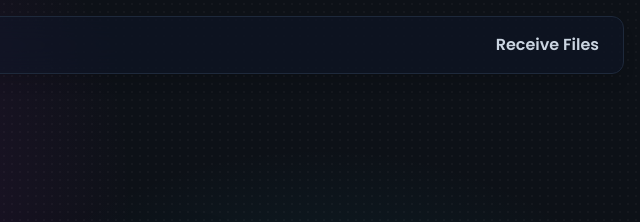
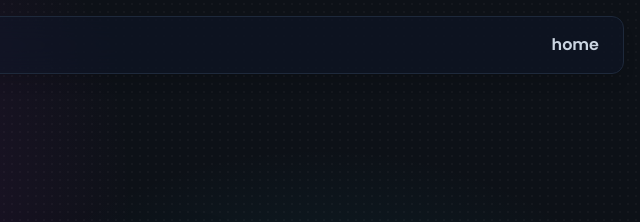
Before and after one commit to Spkhot/FileBolt, a website: page public/receive-text.html in a window 1280 px wide. Shown: the top 222 px of the page, 640-1280 px from the left. Drawn offline with nearby package versions, Linux system fonts and the light colour scheme.

Commit message:
update4.1

```diff
--- a/public/receive-text.html
+++ b/public/receive-text.html
@@ -35,7 +35,7 @@
                     </svg>
                     <h1 class="text-2xl font-bold text-white">FileBolt</h1>
                 </a>
-                <a href="receive.html" class="font-semibold text-slate-300 hover:text-white relative after:content-[''] after:absolute after:left-0 after:bottom-[-4px] after:w-0 after:h-0.5 after:bg-cyan-400 after:transition-all after:duration-300 hover:after:w-full hidden sm:block">Receive Files</a>
+                <a href="index.html" class="font-semibold text-slate-300 hover:text-white relative after:content-[''] after:absolute after:left-0 after:bottom-[-4px] after:w-0 after:h-0.5 after:bg-cyan-400 after:transition-all after:duration-300 hover:after:w-full hidden sm:block">home</a>
             </nav>
         </div>
     </header>
```
Also changed, not shown: public/send-text.html (+1 -1 lines).
